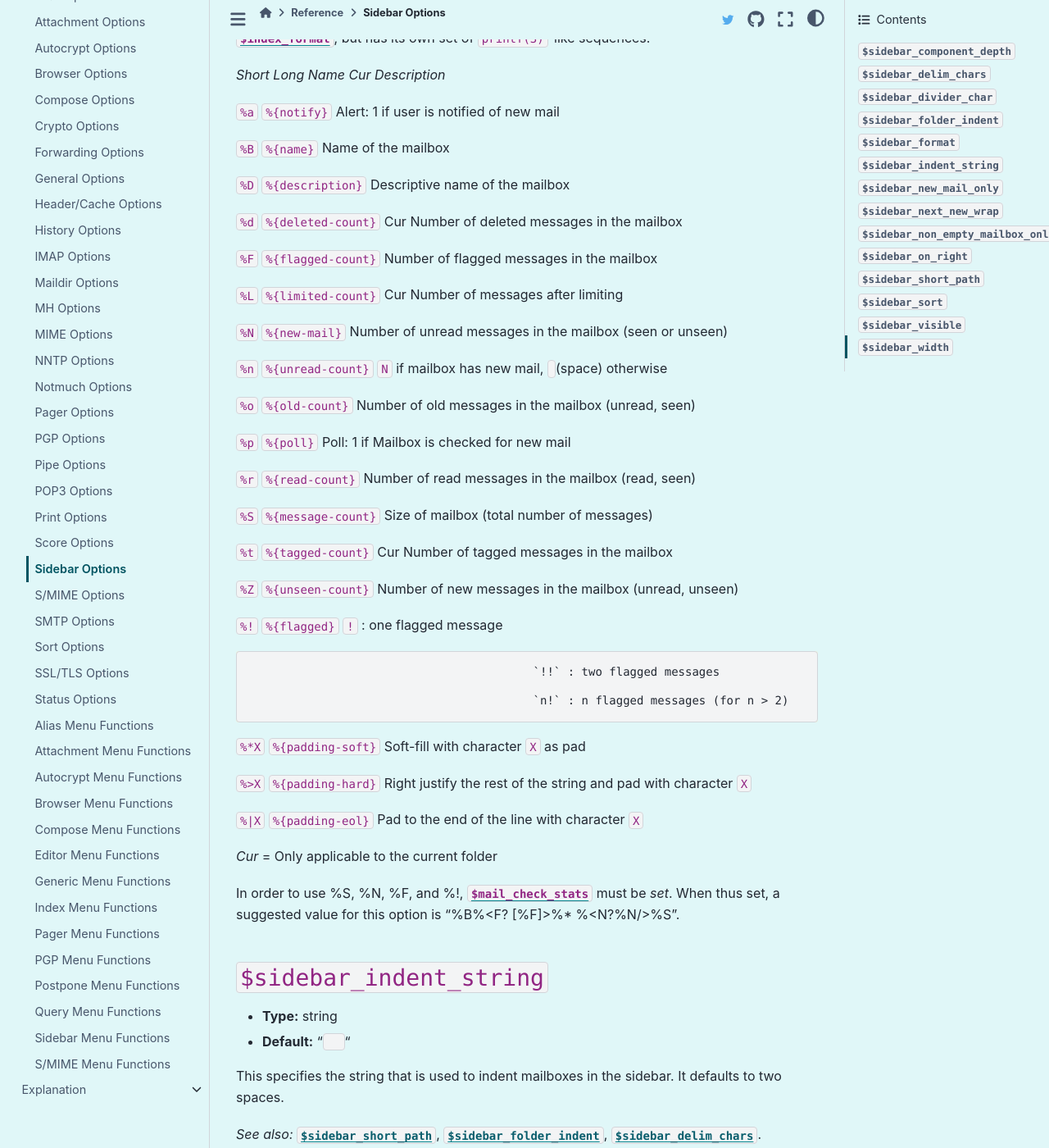
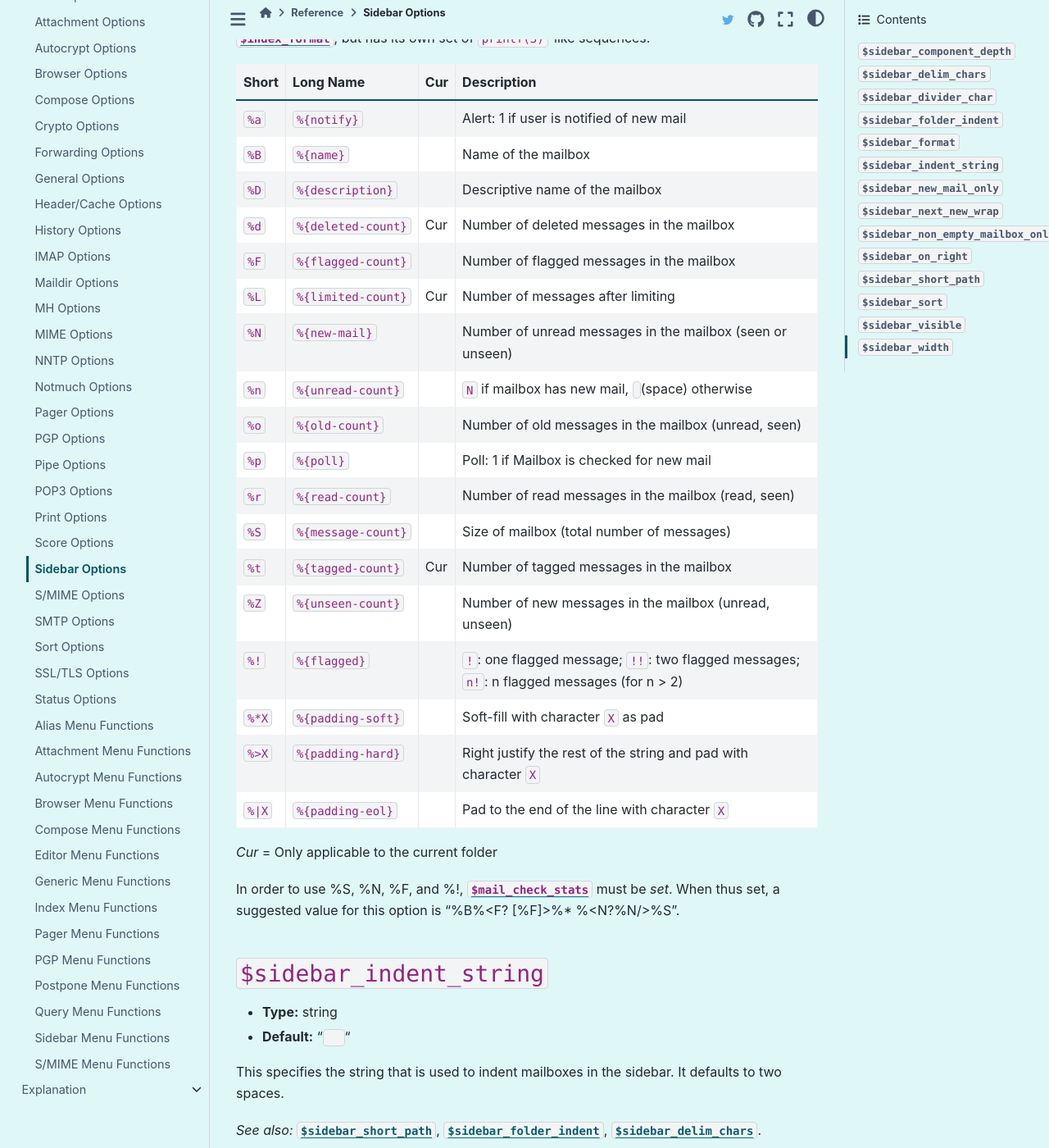
Before and after one commit to neomutt/docs, a Sphinx documentation site: the page built from docs/reference/options/sidebar.md, in a window 1280 px wide and 1400 px high, scrolled down 1891 px. Shown: the whole window at 82% size. Built offline with Sphinx 7.4.7 and the Sphinx Book theme 1.1.4, drawn with Linux system fonts in a browser that asks for light colours; some of the changed text lies outside the part shown.

Commit message:
docs: convert broken format tables to markdown tables
Fix printf-style sequence tables in attach, autocrypt, compose, and
sidebar options that were not correctly converted from DocBook. Replace
space-aligned plain-text tables with proper markdown pipe tables.

```diff
--- a/docs/reference/options/sidebar.md
+++ b/docs/reference/options/sidebar.md
@@ -91,47 +91,26 @@ This variable allows you to customize the sidebar display. This string is
 similar to [`$index_format`](#index-format), but has its own set of `printf(3)`-like
 sequences:
 
-*Short* *Long Name*        *Cur* *Description*
-
-`%a`    `%{notify}`                  Alert: 1 if user is notified of new mail
-
-`%B`    `%{name}`                    Name of the mailbox
-
-`%D`    `%{description}`             Descriptive name of the mailbox
-
-`%d`    `%{deleted-count}` Cur       Number of deleted messages in the mailbox
-
-`%F`    `%{flagged-count}`           Number of flagged messages in the mailbox
-
-`%L`    `%{limited-count}` Cur       Number of messages after limiting
-
-`%N`    `%{new-mail}`                Number of unread messages in the mailbox (seen or unseen)
-
-`%n`    `%{unread-count}`            `N` if mailbox has new mail, ` ` (space) otherwise
-
-`%o`    `%{old-count}`               Number of old messages in the mailbox (unread, seen)
-
-`%p`    `%{poll}`                    Poll: 1 if Mailbox is checked for new mail
-
-`%r`    `%{read-count}`              Number of read messages in the mailbox (read, seen)
-
-`%S`    `%{message-count}`           Size of mailbox (total number of messages)
-
-`%t`    `%{tagged-count}`  Cur       Number of tagged messages in the mailbox
-
-`%Z`    `%{unseen-count}`            Number of new messages in the mailbox (unread, unseen)
-
-`%!`    `%{flagged}`                 `!` : one flagged message
-
-                                             `!!` : two flagged messages
-
-                                             `n!` : n flagged messages (for n > 2)
-
-`%*X`   `%{padding-soft}`            Soft-fill with character `X` as pad
-
-`%>X`   `%{padding-hard}`            Right justify the rest of the string and pad with character `X`
-
-`%|X`   `%{padding-eol}`             Pad to the end of the line with character `X`
+| Short  | Long Name           | Cur | Description                                                          |
+|--------|---------------------|-----|----------------------------------------------------------------------|
+| `%a`   | `%{notify}`         |     | Alert: 1 if user is notified of new mail                             |
+| `%B`   | `%{name}`           |     | Name of the mailbox                                                  |
+| `%D`   | `%{description}`    |     | Descriptive name of the mailbox                                      |
+| `%d`   | `%{deleted-count}`  | Cur | Number of deleted messages in the mailbox                            |
+| `%F`   | `%{flagged-count}`  |     | Number of flagged messages in the mailbox                            |
+| `%L`   | `%{limited-count}`  | Cur | Number of messages after limiting                                    |
+| `%N`   | `%{new-mail}`       |     | Number of unread messages in the mailbox (seen or unseen)            |
+| `%n`   | `%{unread-count}`   |     | `N` if mailbox has new mail, ` ` (space) otherwise                   |
+| `%o`   | `%{old-count}`      |     | Number of old messages in the mailbox (unread, seen)                 |
+| `%p`   | `%{poll}`           |     | Poll: 1 if Mailbox is checked for new mail                           |
+| `%r`   | `%{read-count}`     |     | Number of read messages in the mailbox (read, seen)                  |
+| `%S`   | `%{message-count}`  |     | Size of mailbox (total number of messages)                           |
+| `%t`   | `%{tagged-count}`   | Cur | Number of tagged messages in the mailbox                             |
+| `%Z`   | `%{unseen-count}`   |     | Number of new messages in the mailbox (unread, unseen)               |
+| `%!`   | `%{flagged}`        |     | `!`: one flagged message; `!!`: two flagged messages; `n!`: n flagged messages (for n > 2) |
+| `%*X`  | `%{padding-soft}`   |     | Soft-fill with character `X` as pad                                  |
+| `%>X`  | `%{padding-hard}`   |     | Right justify the rest of the string and pad with character `X`      |
+| `%\|X` | `%{padding-eol}`    |     | Pad to the end of the line with character `X`                        |
 
 *Cur* = Only applicable to the current folder
 
@@ -202,15 +181,12 @@ By default the sidebar will show the mailbox's path, relative to the
 [`$folder`](#folder) variable. Setting `sidebar_shortpath=yes` will shorten the
 names relative to the previous name. Here's an example:
 
-*shortpath=no* *shortpath=yes* *shortpath=yes, folderindent=yes, indentstr=".."*
-
-`fruit`        `fruit`         `fruit`
-
-`fruit.apple`  `apple`         `..apple`
-
-`fruit.banana` `banana`        `..banana`
-
-`fruit.cherry` `cherry`        `..cherry`
+| shortpath=no    | shortpath=yes | shortpath=yes, folderindent=yes, indentstr=".." |
+|-----------------|---------------|-------------------------------------------------|
+| `fruit`         | `fruit`       | `fruit`                                         |
+| `fruit.apple`   | `apple`       | `..apple`                                       |
+| `fruit.banana`  | `banana`      | `..banana`                                      |
+| `fruit.cherry`  | `cherry`      | `..cherry`                                      |
 
 *See also:* [`$sidebar_delim_chars`](#sidebar-delim-chars), [`$sidebar_folder_indent`](#sidebar-folder-indent),
 [`$sidebar_indent_string`](#sidebar-indent-string), [`$sidebar_component_depth`](#sidebar-component-depth).
@@ -223,29 +199,23 @@ names relative to the previous name. Here's an example:
 
 Specifies how to sort mailbox entries in the sidebar.
 
-*Value*    *Sort by*
+| Value      | Sort by                               |
+|------------|---------------------------------------|
+| `count`    | Total message count                   |
+| `desc`     | Mailbox description                   |
+| `flagged`  | Count of flagged messages             |
+| `path`     | Mailbox path (alphabetically)         |
+| `unread`   | Count of unread messages              |
+| `unsorted` | The order the mailboxes were configured |
 
-`count`    Total message count
+*Deprecated Value*
 
-`desc`     Mailbox description
-
-`flagged`  Count of flagged messages
-
-`path`     Mailbox path (alphabetically)
-
-`unread`   Count of unread messages
-
-`unsorted` The order the mailboxes were configured
-
-*Deprecated Value* *Use this instead*
-
-`alpha`            `path`
-
-`mailbox-order`    `unsorted`
-
-`name`             `path`
-
-`new`              `unread`
+| Old             | Action           |
+|-----------------|------------------|
+| `alpha`         | Use `path` instead     |
+| `mailbox-order` | Use `unsorted` instead |
+| `name`          | Use `path` instead     |
+| `new`           | Use `unread` instead   |
 
 (sidebar-visible)=
 ## `$sidebar_visible`
```
Also changed, not shown: docs/reference/options/alias.md (+29 -41 lines), docs/reference/options/attach.md (+22 -43 lines), docs/reference/options/autocrypt.md (+10 -17 lines), docs/reference/options/compose.md (+9 -15 lines).
